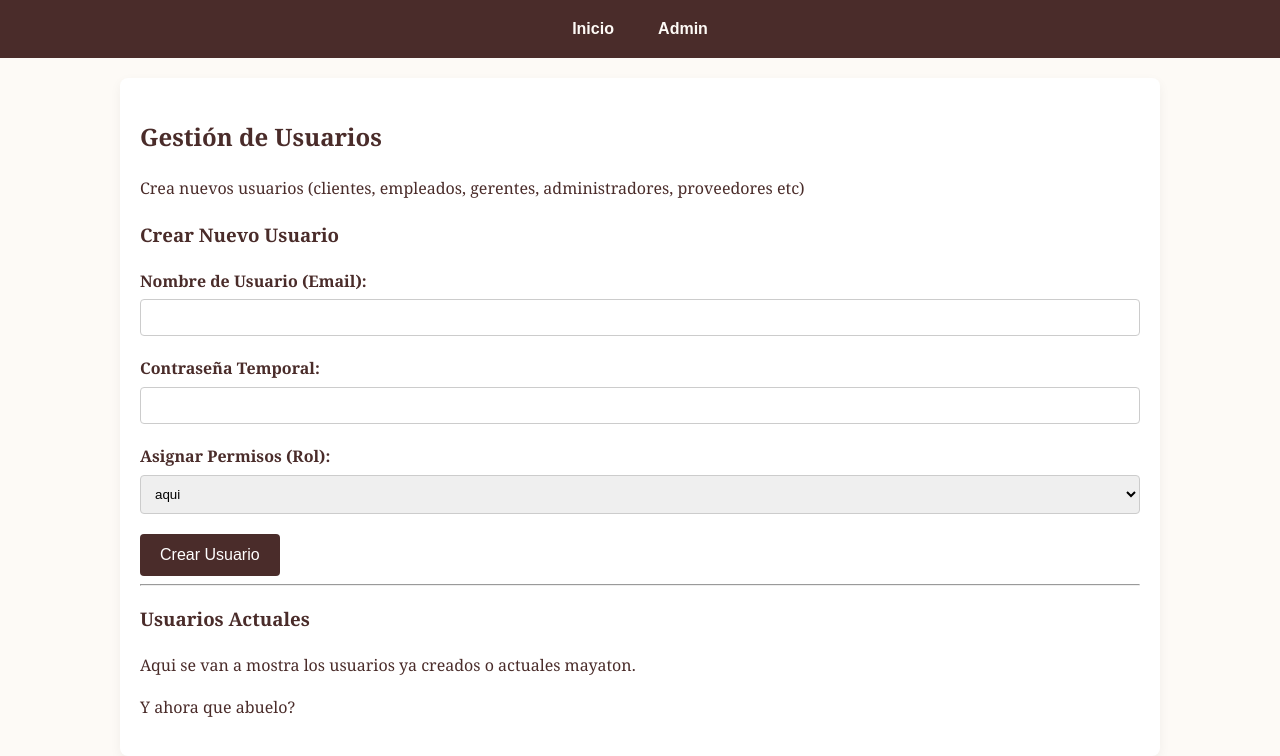
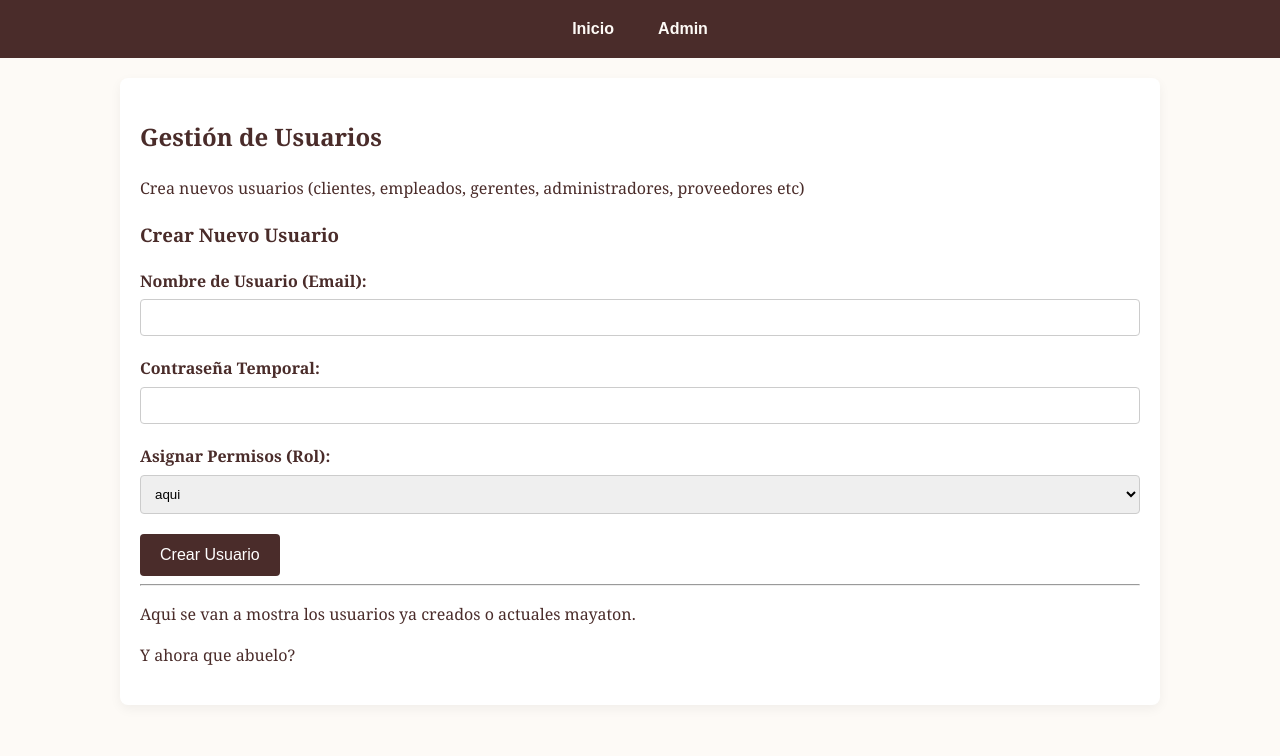
Before and after one commit to MayaviGonzalez/luasPlace, a plain HTML site: page admin.html in a window 1280 px wide. Drawn offline with Linux system fonts and the light colour scheme.

Commit message:
Que paso?

```diff
--- a/admin.html
+++ b/admin.html
@@ -44,8 +44,6 @@
             </form>
 
             <hr>
-
-            <h3>Usuarios Actuales</h3>
             <p>Aqui se van a mostra los usuarios ya creados o actuales mayaton.</p>
             <p>Y ahora que abuelo?</p>
 
```
